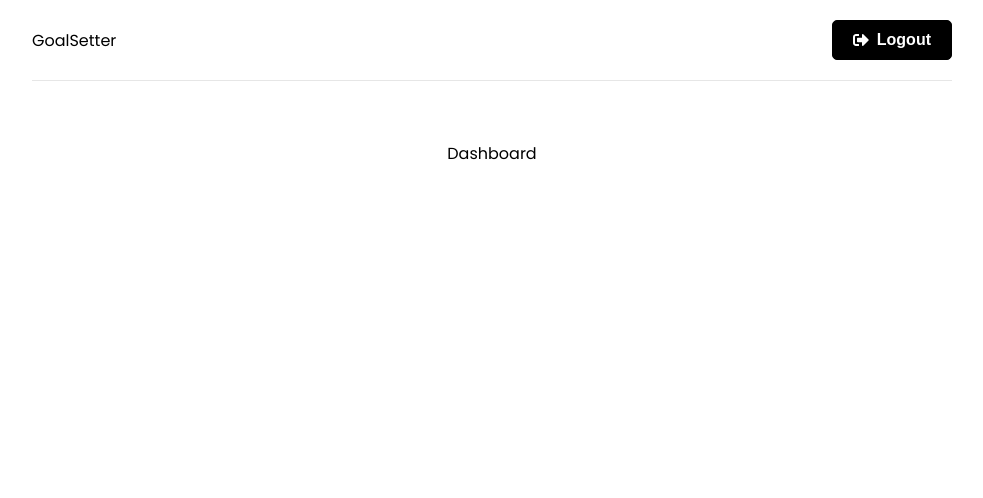
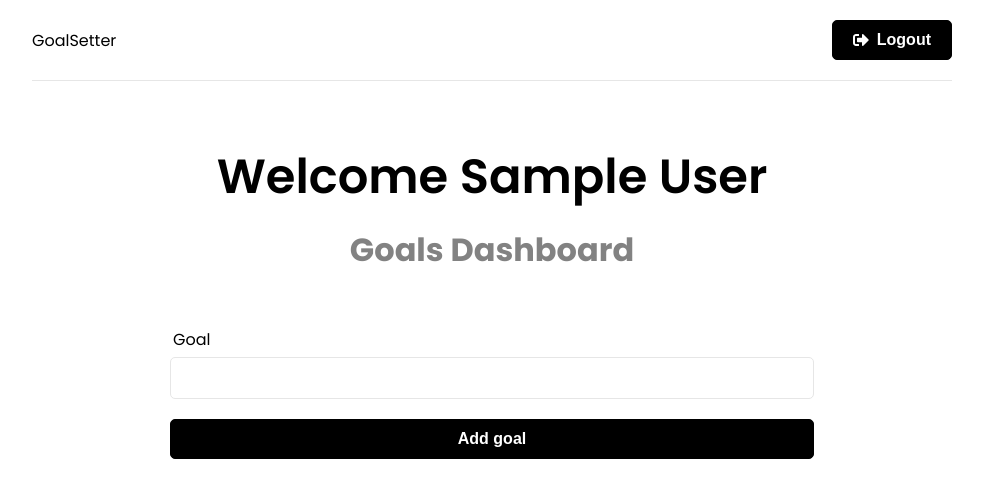
Before and after one commit to GuduruSravya/GoalSetting, a React (Create React App) app in the folder front-end/: page / in a window 1280 px wide. Shown: the top 498 px of the page, without its empty margins (148-1131 px from the left). Built offline with nearby package versions, Linux system fonts and the light colour scheme; sample sign-in values are in the browser's storage.

Commit message:
Added create goal functionality

```diff
--- a/front-end/src/app/store.js
+++ b/front-end/src/app/store.js
@@ -1,8 +1,11 @@
 import { configureStore } from '@reduxjs/toolkit';
 import authReducer from '../features/auth/authSlice';
+import goalReducer from '../features/goals/goalsSlice';
+
 
 export const store = configureStore({
   reducer: {
     auth: authReducer,
+    goals: goalReducer
   },
 });
--- /dev/null
+++ b/front-end/src/components/GoalForm.jsx
@@ -0,0 +1,36 @@
+import React from 'react'
+import { useState } from 'react'
+import { UseSelector,useDispatch } from 'react-redux'
+import {createGoal} from '../features/goals/goalsSlice'
+
+
+const GoalForm = () => {
+
+    const [text,setText] = useState('');
+
+    const dispatch = useDispatch();
+
+    const submitted = (e) =>{
+        e.preventDefault()
+
+        dispatch(createGoal({text}))
+        setText('')
+    }
+  return (
+    <section className="form">
+        <form onSubmit={submitted}>
+            <div className="form-group">
+                <label htmlFor="text">Goal</label>
+                <input type="text" name='text' id='text' value = {text} onChange={(e)=>setText(e.target.value)}/>
+            </div>
+            <div className="form-group">
+                <button className="btn btn-block" type="submit">
+                    Add goal
+                </button>
+            </div>
+        </form>
+    </section>
+  )
+}
+
+export default GoalForm
--- /dev/null
+++ b/front-end/src/features/goals/goalsService.js
@@ -0,0 +1,23 @@
+import axios from 'axios'
+
+const API_URL = '/api/goals/'
+
+
+//create goal
+
+const createGoal = async(goalData,token) =>{
+    const config = {
+        headers:{
+            Authorization: `Bearer ${token}`
+        }
+    }
+
+    const response = await axios.post(API_URL,goalData,config)
+    return response.data
+}
+
+const goalsService = {
+    createGoal
+}
+
+export default goalsService
--- /dev/null
+++ b/front-end/src/features/goals/goalsSlice.js
@@ -0,0 +1,52 @@
+import {createSlice,createAsyncThunk} from '@reduxjs/toolkit'
+import goalsService from './goalsService'
+
+const initState ={
+    goals:[],
+    isError: false,
+    isSuccess:false,
+    isLoading:false,
+    message:''
+}
+
+export const createGoal = createAsyncThunk('goals/create',async(goalData,thunkAPI)=>{
+    try{
+        const token = thunkAPI.getState().auth.user.token
+        return await goalsService.createGoal(goalData,token)
+    }catch(error){
+        const message = (error.response && error.response.data && error.response.data.message) ||
+        error.message ||
+        error.toString()
+
+        return thunkAPI.rejectWithValue(message)
+    }
+})
+
+export const goalsSlice = createSlice(
+    {
+        name:'goal',
+        initialState:initState,
+        reducers:{
+            reset:(state)=>initState
+        },
+        extraReducers: (builder) =>{
+            builder
+                .addCase(createGoal.pending,(state)=>{
+                    state.isLoading = true
+                })
+                .addCase(createGoal.fulfilled,(state,action)=>{
+                    state.goals.push(action.payload)
+                    state.isLoading = true
+                    state.isSuccess = true
+                })
+                .addCase(createGoal.rejected,(state,action)=>{
+                    state.isLoading = false
+                    state.isError = true
+                    state.message = action.payload
+                })
+        }
+    }
+)
+
+export const {reset} = goalsSlice.actions
+export default goalsSlice.reducer
--- a/front-end/src/pages/Dashboard.jsx
+++ b/front-end/src/pages/Dashboard.jsx
@@ -1,8 +1,27 @@
-import React from 'react'
+import React, { useEffect } from 'react'
+import {useNavigate} from 'react-router-dom'
+import { UseSelector, useSelector } from 'react-redux'
+import GoalForm from '../components/GoalForm'
 
 const Dashboard = () => {
+  const navigate = useNavigate()
+
+  const {user} = useSelector((state)=>state.auth)
+
+  useEffect(() => {
+    if(!user){
+      navigate('/login')
+    }
+  }, [user,navigate])
+
   return (
-    <div>Dashboard</div>
+    <>
+    <section className='heading'>
+      <h1>Welcome {user && user.name}</h1>
+      <p>Goals Dashboard</p>
+    </section>
+    <GoalForm/>
+    </>
   )
 }
 
```
Also changed, not shown: 2 other files (tests, documents, lock files or other folders).
